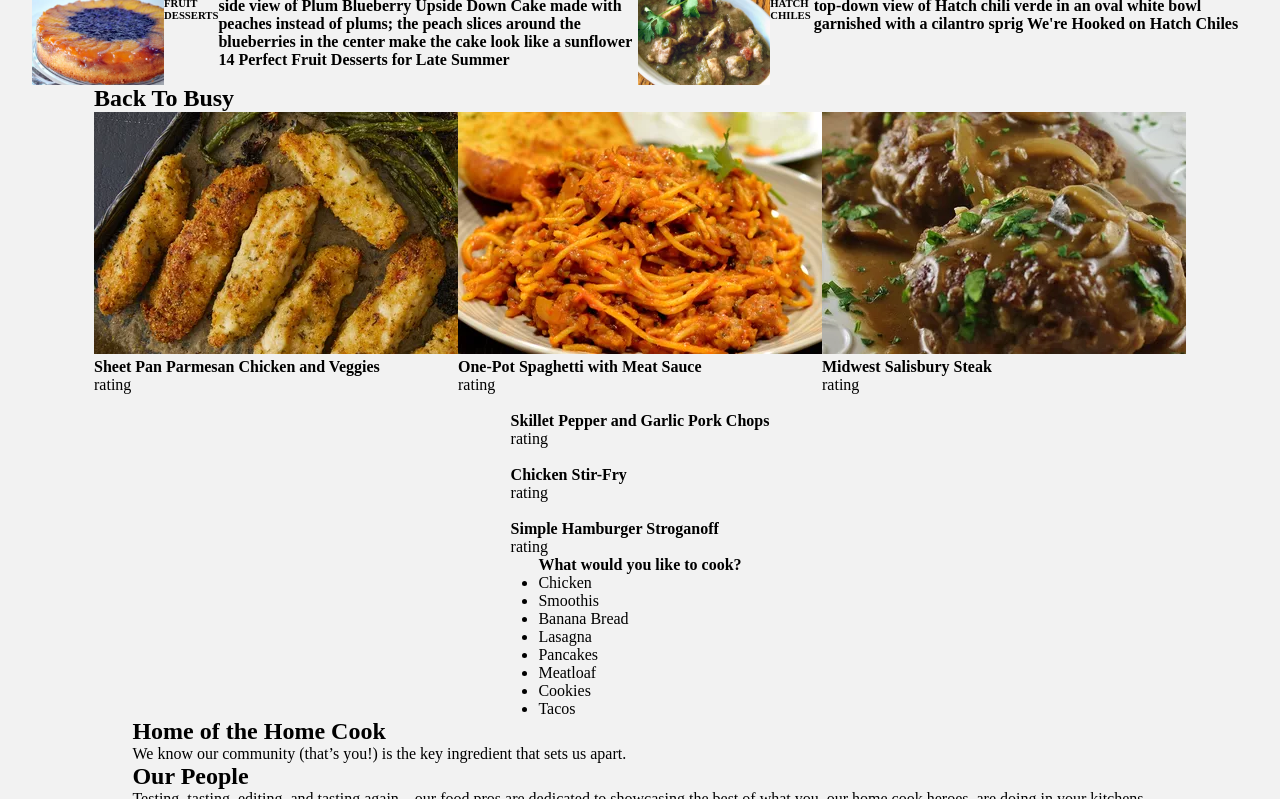
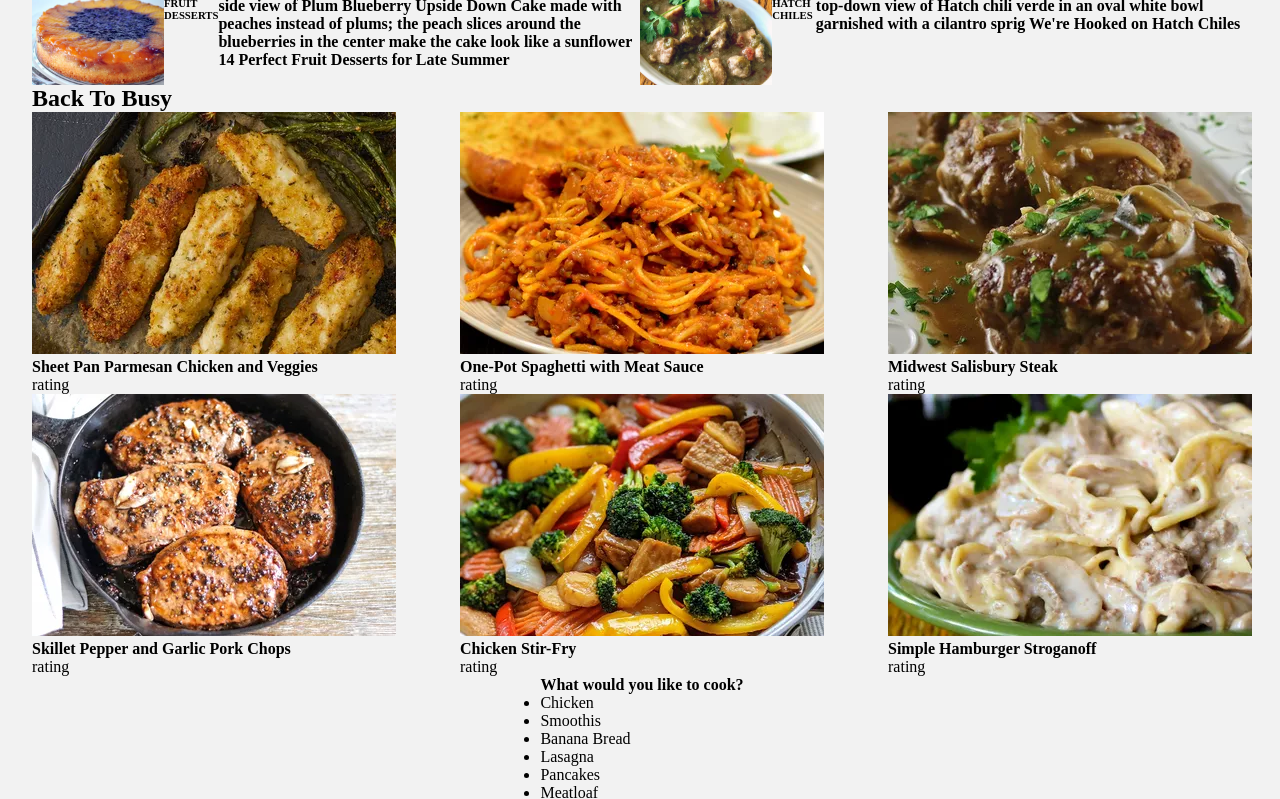
Before and after one commit to ranaalmalki/HW-Media-W2-D4, a plain HTML site: page index.html in a window 1280 px wide. Shown: the part 790-1589 px from the top of the page. Drawn offline with Linux system fonts and the light colour scheme.

Commit message:
arrange the back to busy second row

```diff
--- a/index.html
+++ b/index.html
@@ -186,7 +186,7 @@
     <div class="image-card2-back">
         <div>
             <div>
-        <img src="" alt="">
+        <img src="/HW-Media-W2-D4/images/281629skillet-pepper-and-garlic-pork-chopsfabeveryday4x3-afb676a0ba5f4513a46ede0c4f5506d0.webp" alt="">
     </div>
     <div>
         <h4>Skillet Pepper and Garlic Pork Chops</h4>
@@ -197,7 +197,7 @@
     </div>
     <div>
         <div>
-    <img src="" alt="">
+    <img src="/HW-Media-W2-D4/images/223382_chicken-stir-fry_Rita-1x1-1-b6b835ccfc714bb6a8391a7c47a06a84.webp" alt="">
     </div>
     <div>
     <h4>Chicken Stir-Fry</h4>
@@ -208,7 +208,7 @@
     </div>
     <div>
         <div>
-    <img src="" alt="">
+    <img src="/HW-Media-W2-D4/images/4573295-simple-hamburger-stroganoff-AllrecipesPhoto-1x1-1-bd153812f6e648fc885375f025d2c214.webp" alt="">
     </div>
     <div>
     <h4>Simple Hamburger Stroganoff</h4>
--- a/style.css
+++ b/style.css
@@ -166,5 +166,12 @@ width: 100%;
 .row1-back-to-busy{
     display: flex;
     flex-direction: row;
+    gap: 4rem;
+
+}
+.image-card2-back{
+    display: flex;
+    flex-direction: row;
+    gap: 4rem;
 }
 /*End main section*/
```
